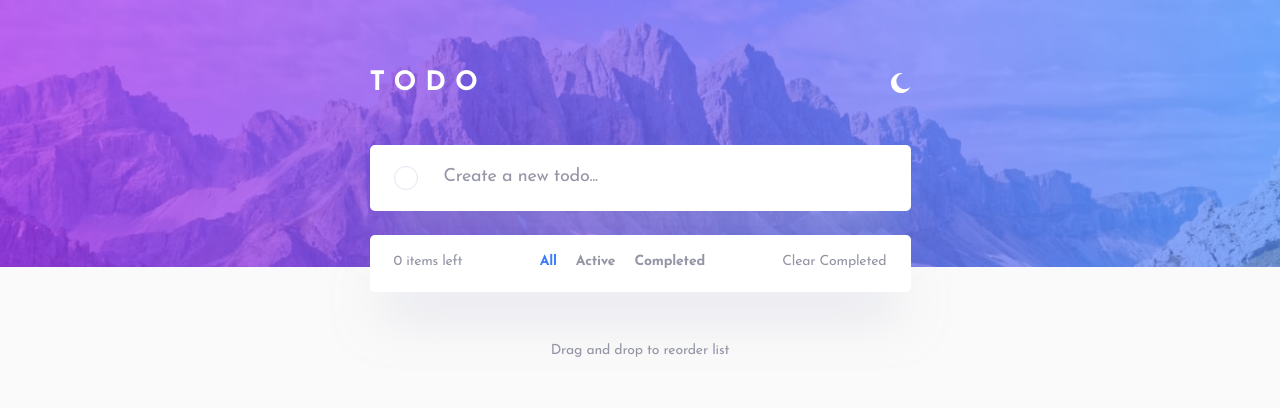
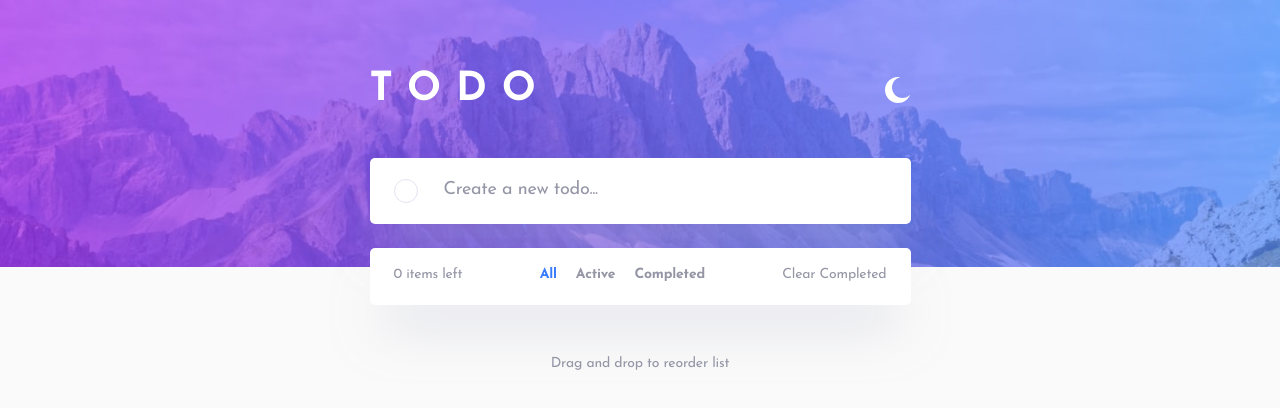
Before and after one commit to Valik3201/todo-list, a website built with webpack: page public/index.html in a window 1280 px wide. Built offline with nearby package versions, Linux system fonts and the light colour scheme; some packages are replaced by stand-ins of ours; no server answers; the database is empty; what dragula would draw is missing.

Commit message:
Fixed styles for title

```diff
--- a/public/scss/_header.scss
+++ b/public/scss/_header.scss
@@ -18,7 +18,7 @@
     line-height: normal;
     letter-spacing: 0.5625rem;
 
-    @include breakpoint-up(small) {
+    @include breakpoint-up("mobile") {
       font-size: 2.5rem;
       letter-spacing: 0.9375rem;
     }
@@ -30,7 +30,7 @@
     display: block;
     cursor: pointer;
 
-    @include breakpoint-up(small) {
+    @include breakpoint-up("mobile") {
       width: 1.625rem;
       height: 1.625rem;
     }
```
Also changed, not shown: public/scss/styles.css.
